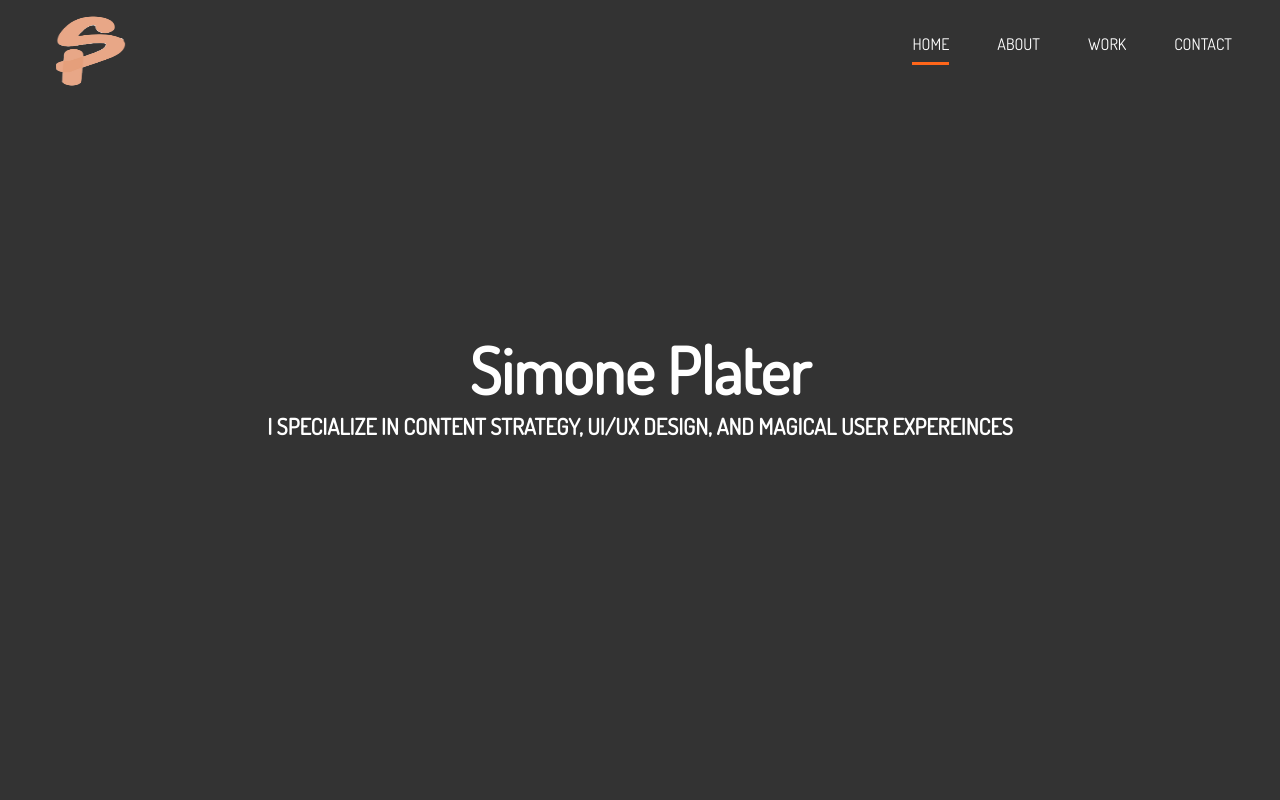
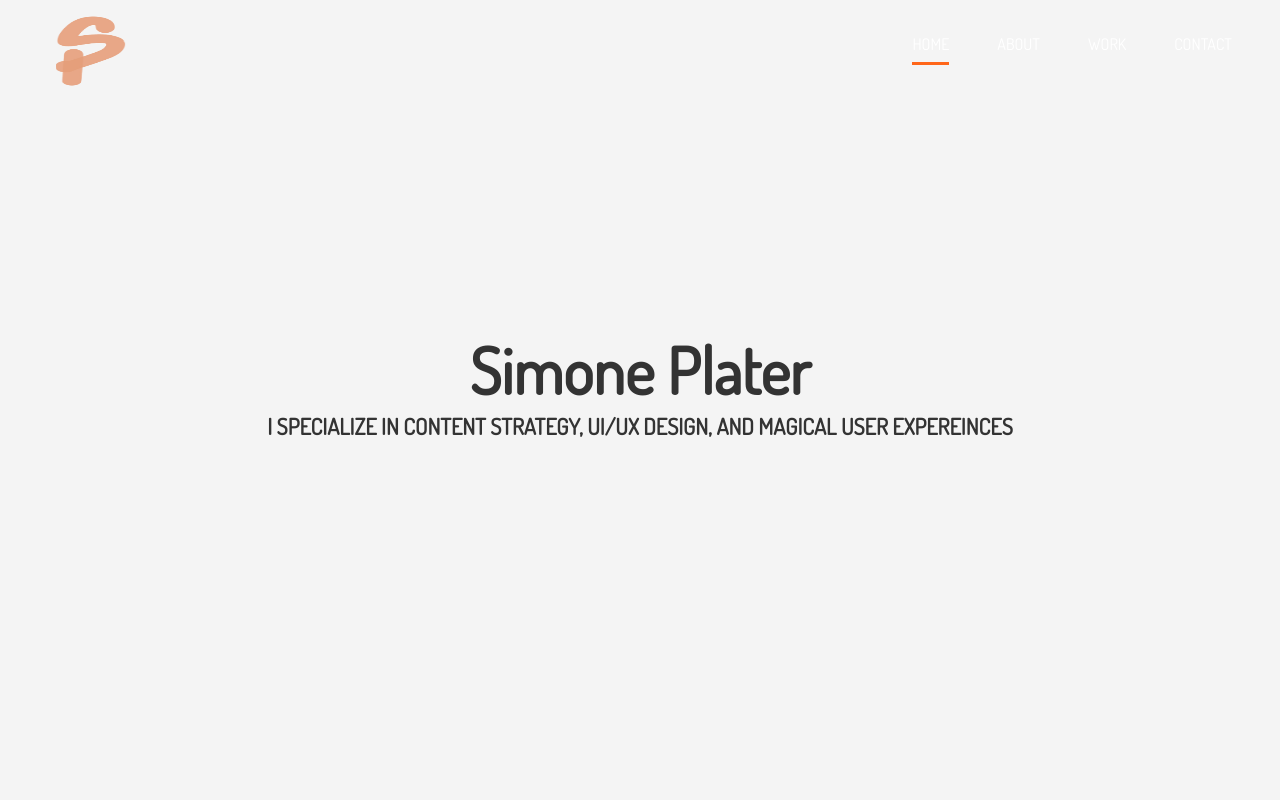
Before and after one commit to smplater/portfolio_smplater, a website: page dist/index.html in a window 1280 px wide. Shown: the top 800 px of the page. Drawn offline with nearby package versions, Linux system fonts and the light colour scheme; files that its build step writes are made by us from their sources; files whose address does not match are found by name.

Commit message:
Update main.scss

```diff
--- a/scss/main.scss
+++ b/scss/main.scss
@@ -76,9 +76,9 @@ img {
 #header {
   // Header Home
   &-home {
-    background: $dark-color;
+    background: $light-color;
     height: 100vh;
-    color: #fff;
+    color: $dark-color;
 
     // Header Content
     .header-content {
@@ -153,7 +153,7 @@ img {
 
   // Home Section C
   &-c {
-    background: #fff;
+    background: $light-color;
     height: 200pxs;
     width: 100%;
   }
```
